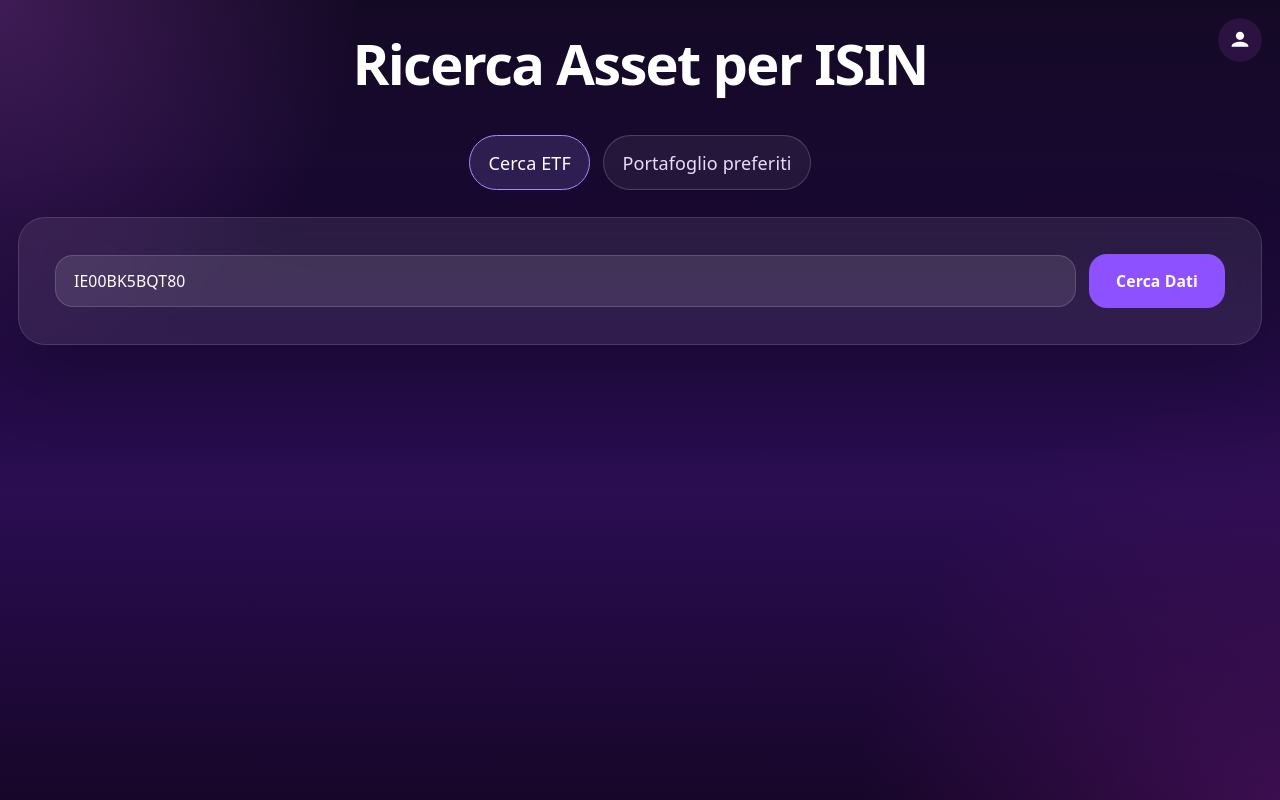
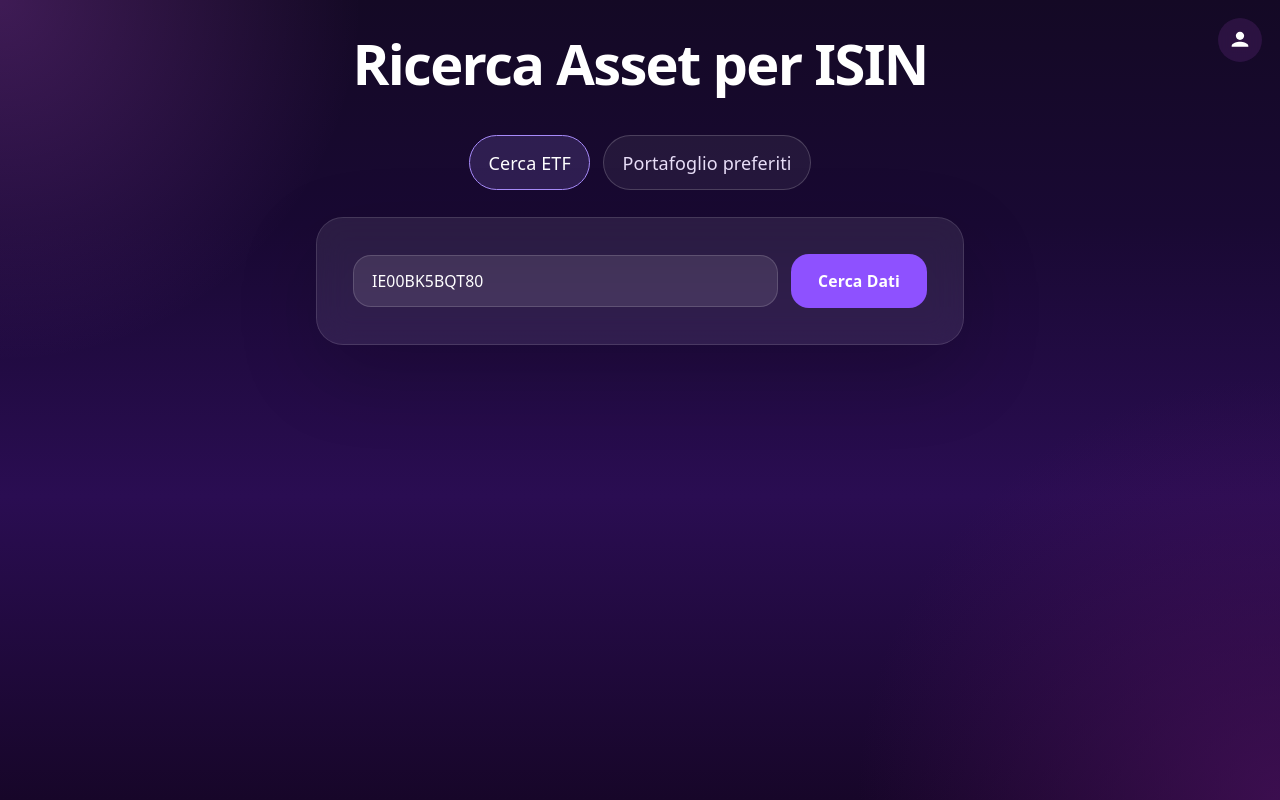
Before and after one commit to GiulianDev/Fiancialapp, a React (Vite) app in the folder frontend/: page / in a window 1280 px wide. Built offline with nearby package versions, Linux system fonts and the light colour scheme; no server answers.

Commit message:
fix searchbar

```diff
--- a/frontend/src/components/SearchBar/SearchBar.css
+++ b/frontend/src/components/SearchBar/SearchBar.css
@@ -3,6 +3,6 @@
   align-items: center;
   justify-content: center;
   flex-wrap: wrap;
-  width: 100%;
   gap: 0.75rem;
+  margin-bottom: 1.5rem;
 }
--- a/frontend/src/components/SearchBar/SearchBar.tsx
+++ b/frontend/src/components/SearchBar/SearchBar.tsx
@@ -12,7 +12,7 @@ interface SearchBarProps {
 export function SearchBar({ isin, onIsinChange, onSearch, isLoading }: SearchBarProps) {
   return (
 
-     <Card className="search-bar--container">
+     <Card className="search-bar--container mx-auto w-11/12 md:max-w-xl">
 
       <label htmlFor="isin-search" className="sr-only">
         Ricerca ISIN
```
